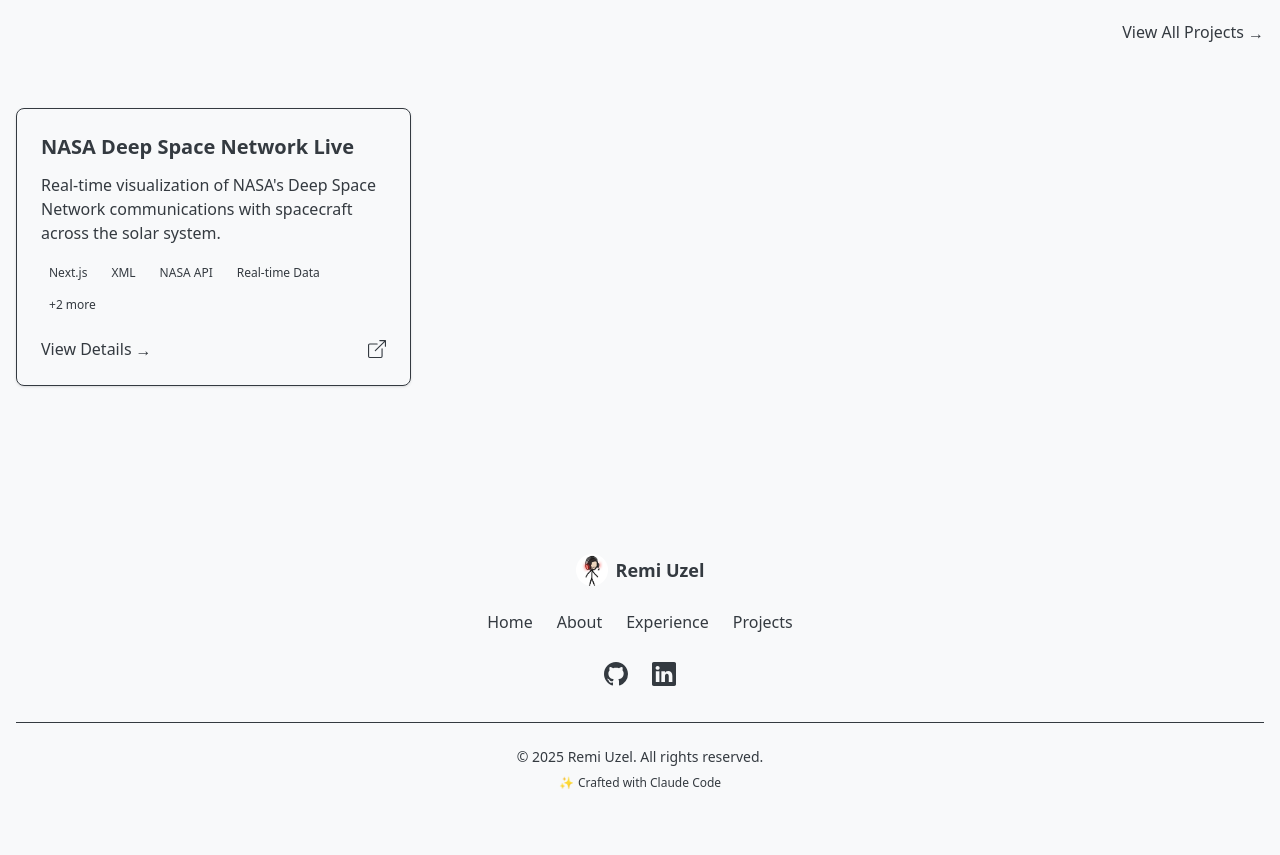
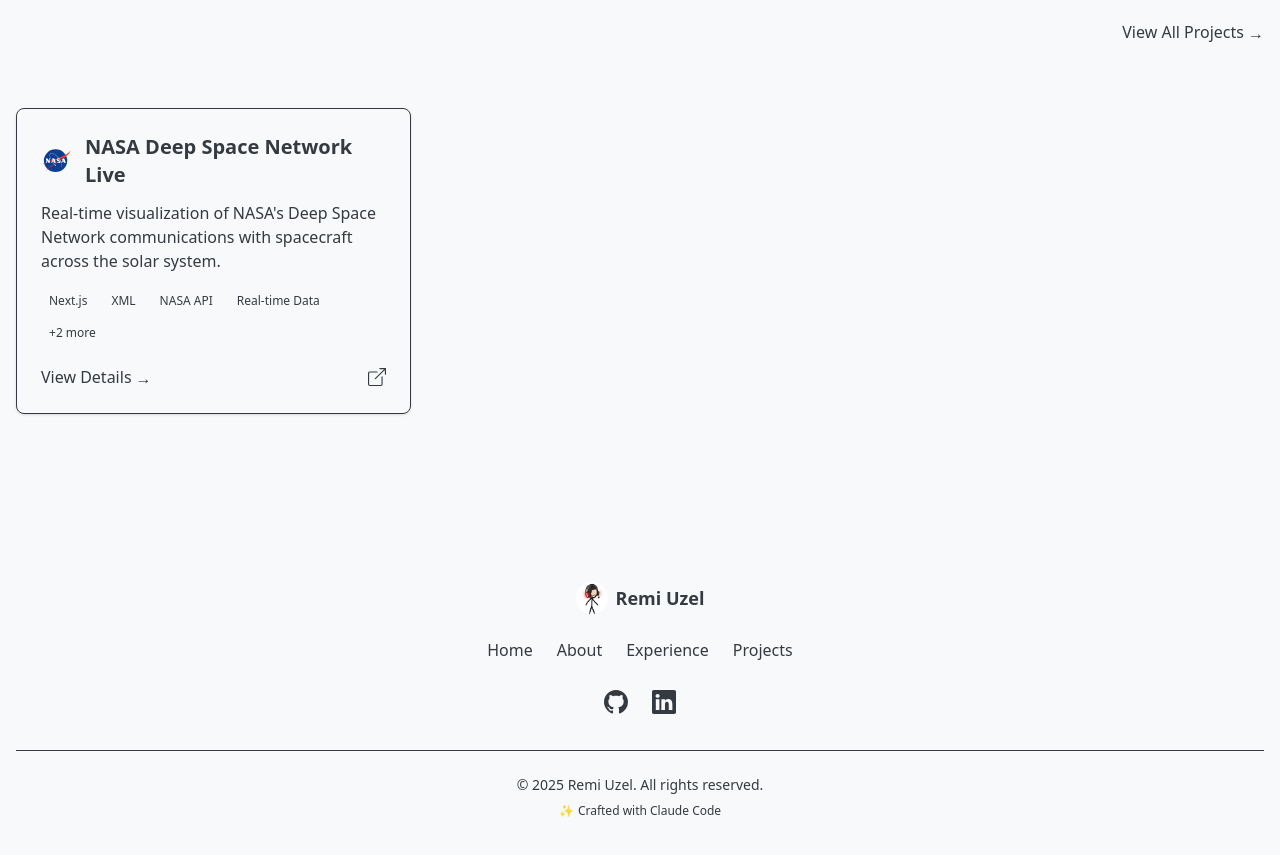
Before and after one commit to remuzel/remuzel.github.io, a Next.js app: page / in a window 1280 px wide. Shown: the part 3680-4535 px from the top of the page. Before the commit the page ends 4511 px from the top, so only its background shows below. Built offline with nearby package versions, Linux system fonts and the light colour scheme.

Commit message:
Pass project logo throughout

```diff
--- a/src/app/projects/page.tsx
+++ b/src/app/projects/page.tsx
@@ -1,4 +1,5 @@
 import Link from "next/link";
+import Image from "next/image";
 import { projects } from "@/data/projects";
 import { ROUTES } from "@/constants/theme";
 import { COMMON, NAV, SECTIONS, PROJECTS, SOCIAL, ARIA, META } from "@/constants/strings";
@@ -47,7 +48,19 @@
                   className="bg-card-bg rounded-lg overflow-hidden border border-border shadow-sm hover:shadow-md transition-all p-6"
                 >
                   <div className="flex flex-col md:flex-row md:items-center justify-between gap-4 mb-4">
-                    <h2 className="text-2xl font-bold">{project.title}</h2>
+                    <div className="flex items-center gap-3">
+                      {project.image && (
+                        <div className="relative w-10 h-10 shrink-0">
+                          <Image
+                            src={project.image}
+                            alt={`${project.title} logo`}
+                            fill
+                            style={{ objectFit: 'contain' }}
+                          />
+                        </div>
+                      )}
+                      <h2 className="text-2xl font-bold">{project.title}</h2>
+                    </div>
                     <div className="text-sm text-muted">
                       {new Date(project.date).toLocaleDateString('en-US', {
                         year: 'numeric',
--- a/src/components/ui/projects.tsx
+++ b/src/components/ui/projects.tsx
@@ -2,6 +2,7 @@
 
 import { motion } from "framer-motion";
 import Link from "next/link";
+import Image from "next/image";
 import { ROUTES } from "@/constants/theme";
 import { getLatestProjects } from "@/data/projects";
 import { SECTIONS, NAV, SOCIAL, PROJECTS } from "@/constants/strings";
@@ -46,7 +47,19 @@
               enableDefaultStyles={false}
             >
               <Card>
-                <h3 className="text-xl font-bold mb-3">{project.title}</h3>
+                <div className="flex items-center gap-3 mb-3">
+                  {project.image && (
+                    <div className="relative w-8 h-8 shrink-0">
+                      <Image
+                        src={project.image}
+                        alt={`${project.title} logo`}
+                        fill
+                        style={{ objectFit: 'contain' }}
+                      />
+                    </div>
+                  )}
+                  <h3 className="text-xl font-bold">{project.title}</h3>
+                </div>
                 <p className="text-foreground/80 mb-4">{project.description}</p>
 
                 <div className="flex flex-wrap gap-2 mb-5">
```
